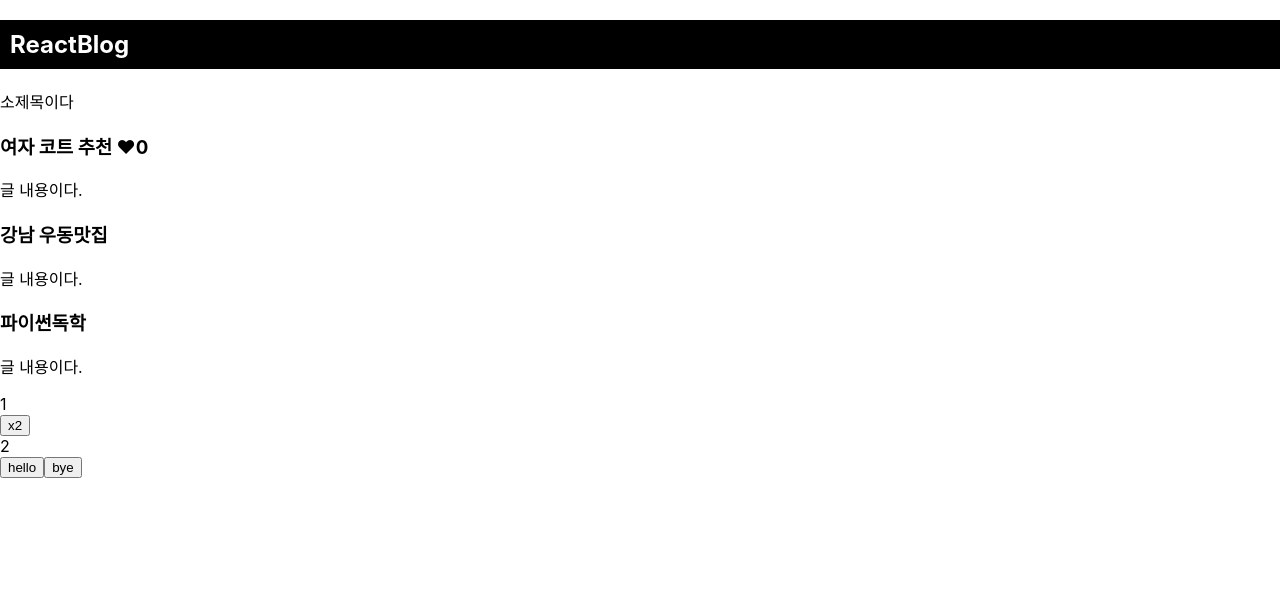
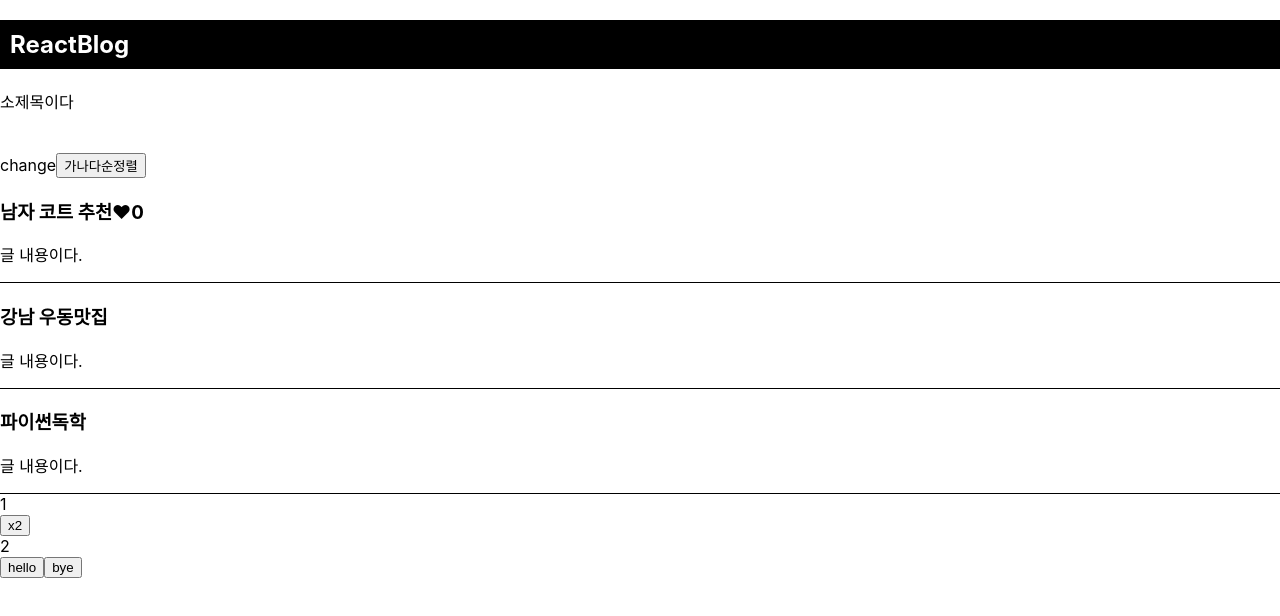
Before and after one commit to ellsagongju/react_project01, a React (Create React App) app: page / in a window 1280 px wide. Shown: the top 616 px of the page. Built offline with nearby package versions, Linux system fonts and the light colour scheme.

Commit message:
[hyojin_jo] array copy 사본 만들기 / sort array 정렬

```diff
--- a/src/App.css
+++ b/src/App.css
@@ -1,3 +1,6 @@
+.header{
+    margin-bottom: 40px;
+}
 .black-nav{
     background-color: #000;
 }
@@ -5,3 +8,7 @@
     color: #fff;
     padding: 10px;
 }
+
+.list{
+    border-bottom: solid 1px #000;
+}
--- a/src/App.js
+++ b/src/App.js
@@ -21,7 +21,7 @@ function App() {
     console.log('bye')
   };
 
-  let [글제목, b] = useState(['여자 코트 추천','강남 우동맛집','파이썬독학']);
+  let [글제목, 제목변경] = useState(['남자 코트 추천','강남 우동맛집','파이썬독학']);
   let [따봉, 따봉변경] = useState(0);
   // state를 써야 하는 이유는
   // state를 써야 하는 이유는
@@ -47,8 +47,43 @@ function App() {
         </div>
         <p>소제목이다</p>
       </div>
+
+      {/* 비효율적인 코드 작성법  */}
+      {/* <span onClick={() => {
+        제목변경(['여자 코트 추천','강남 우동맛집','파이썬독학']);
+      }}>change</span> */}
+
+      {/* 일반적인 코드 작성법 */}
+      {/* <span onClick={() => {
+        글제목[0] = '여자코트 추천'
+        제목변경(글제목);
+      }}>change</span>  */}
+
+      {/* 관습적인 좋은 코드 작성법 */}
+      {/* array로 최초로 저장한것은 남겨두고 따로 array를 카피해서 변경한다. */}
+
+      {/* <span onClick={() => {
+        let copy = 글제목;
+        copy[0] = '여자코트 추천';
+        제목변경(copy);
+      }}>change</span>  */}
+      {/* 이거 왜 안돼 */}
+
+      <span onClick={() => {
+        let copy = [...글제목];
+        copy[0] = '여자코트 추천';
+        제목변경(copy);
+      }}>change</span>
+
+      <button onClick={() => {
+        let copy = [...글제목];
+        copy.sort();
+        제목변경(copy);
+      }}>가나다순정렬</button>
+
       <div className="list">
-        <h3>{글제목[0]} <span onClick={()=>{따봉변경(따봉+1)}}>❤</span>{ 따봉}</h3>
+        <h3>{글제목[0]}
+          <span onClick={() => { 따봉변경(따봉 + 1) }}>❤</span>{따봉}</h3>
         <p>글 내용이다.</p>
       </div>
       <div className="list">
```
